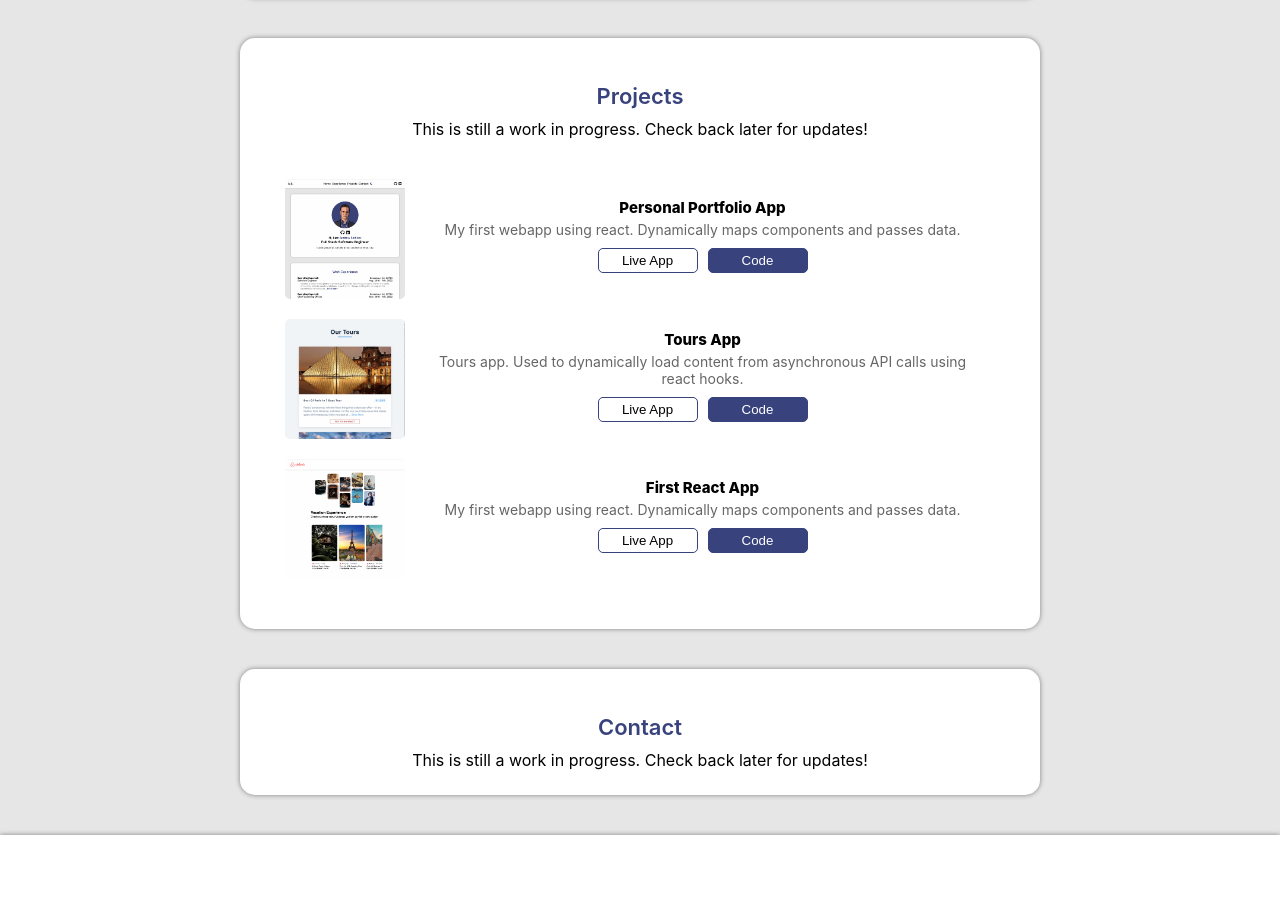
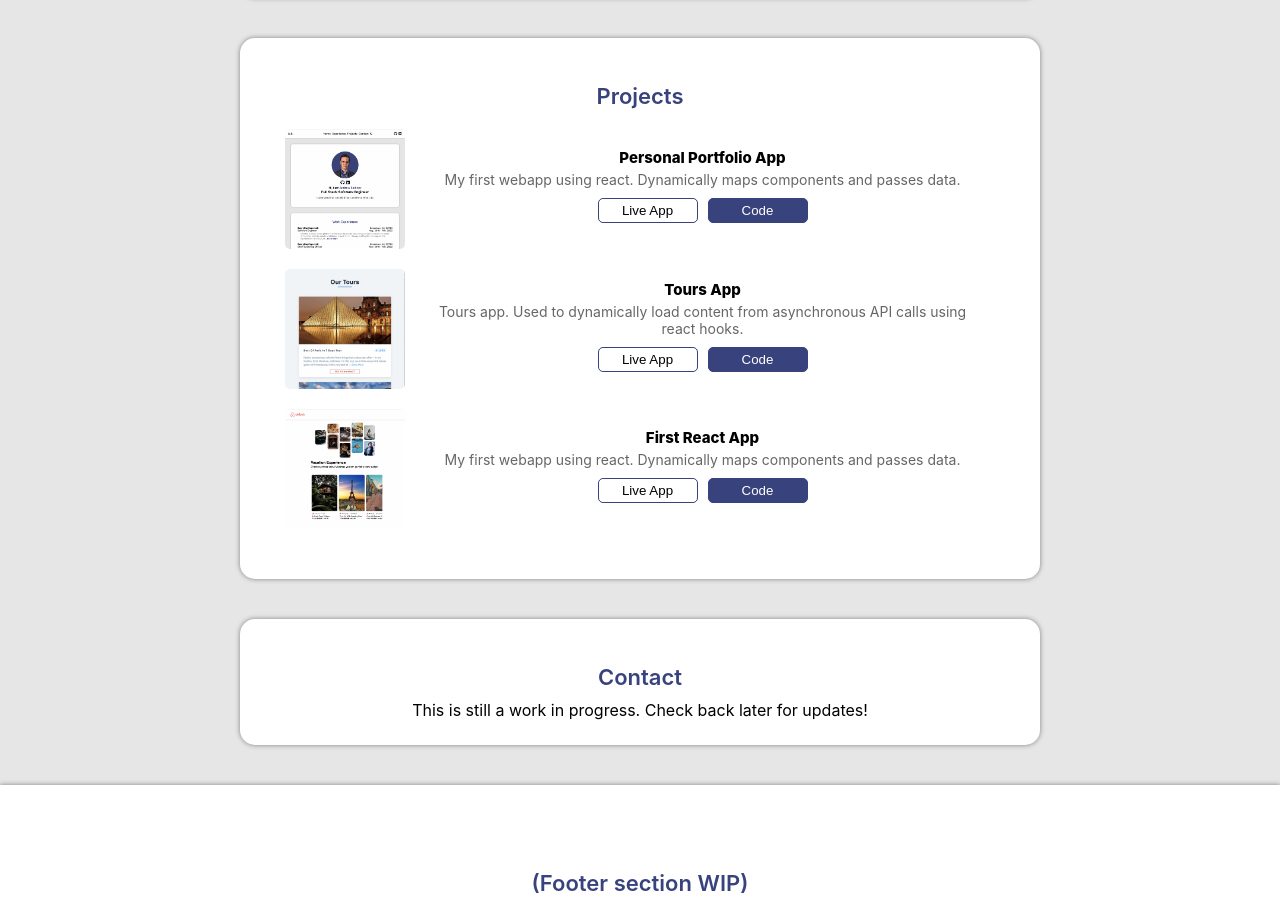
Before and after one commit to AndrewSadikov/ReactPortfolio, a React (Create React App) app: page / in a window 1280 px wide. Shown: the part 1028-1944 px from the top of the page. Built offline with nearby package versions, Linux system fonts and the light colour scheme.

Commit message:
Removed WIP message for Projects

```diff
--- a/src/components/projects.js
+++ b/src/components/projects.js
@@ -7,9 +7,6 @@ const Projects = (props) => {
         <h3 className={props.darkMode ? "wip-title" : "wip-title-dark"}>
           Projects
         </h3>
-        <p className="wip-p">
-          This is still a work in progress. Check back later for updates!
-        </p>
         <div className="cards-container">{props.cards}</div>
       </section>
     </div>
```
